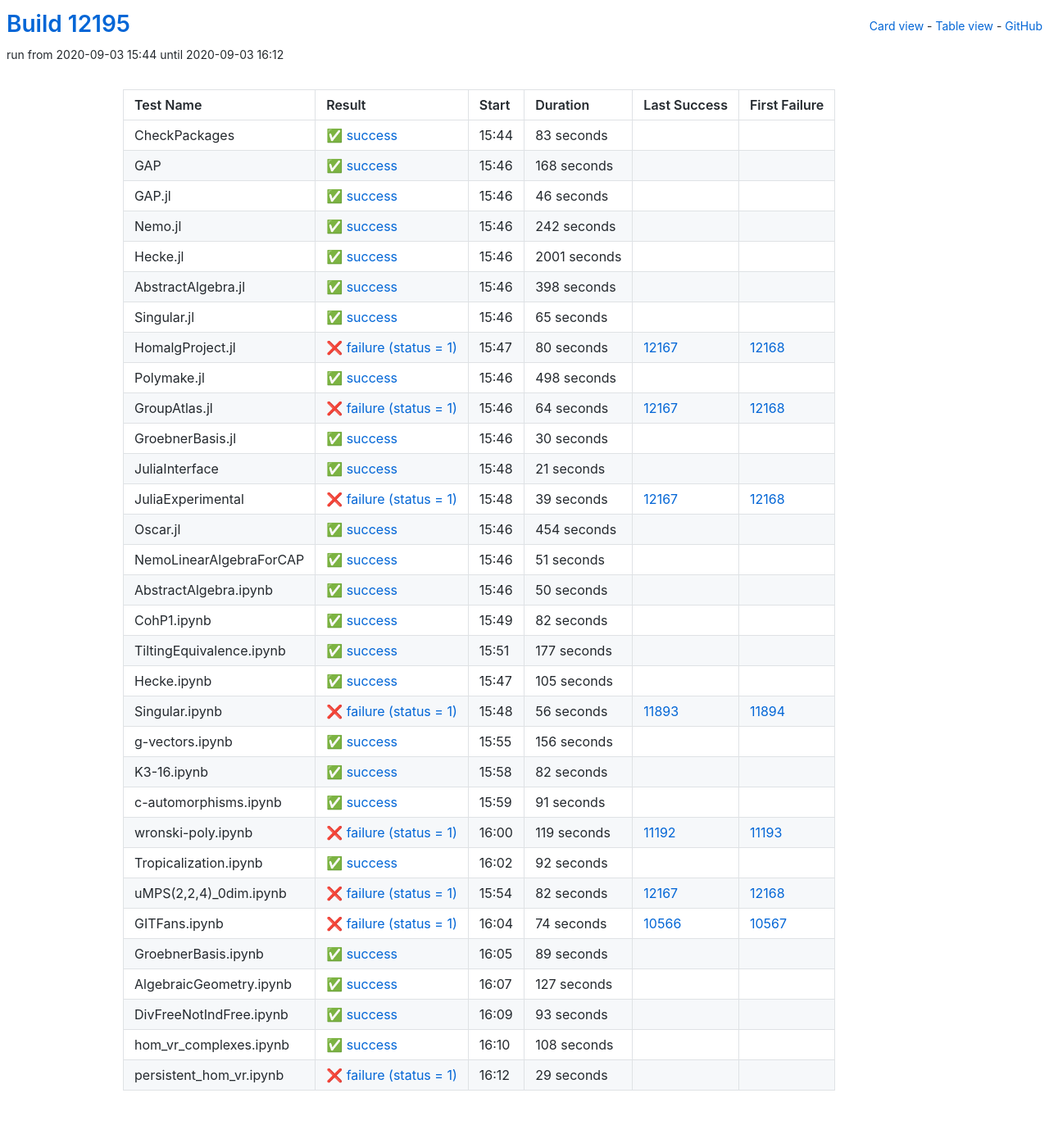
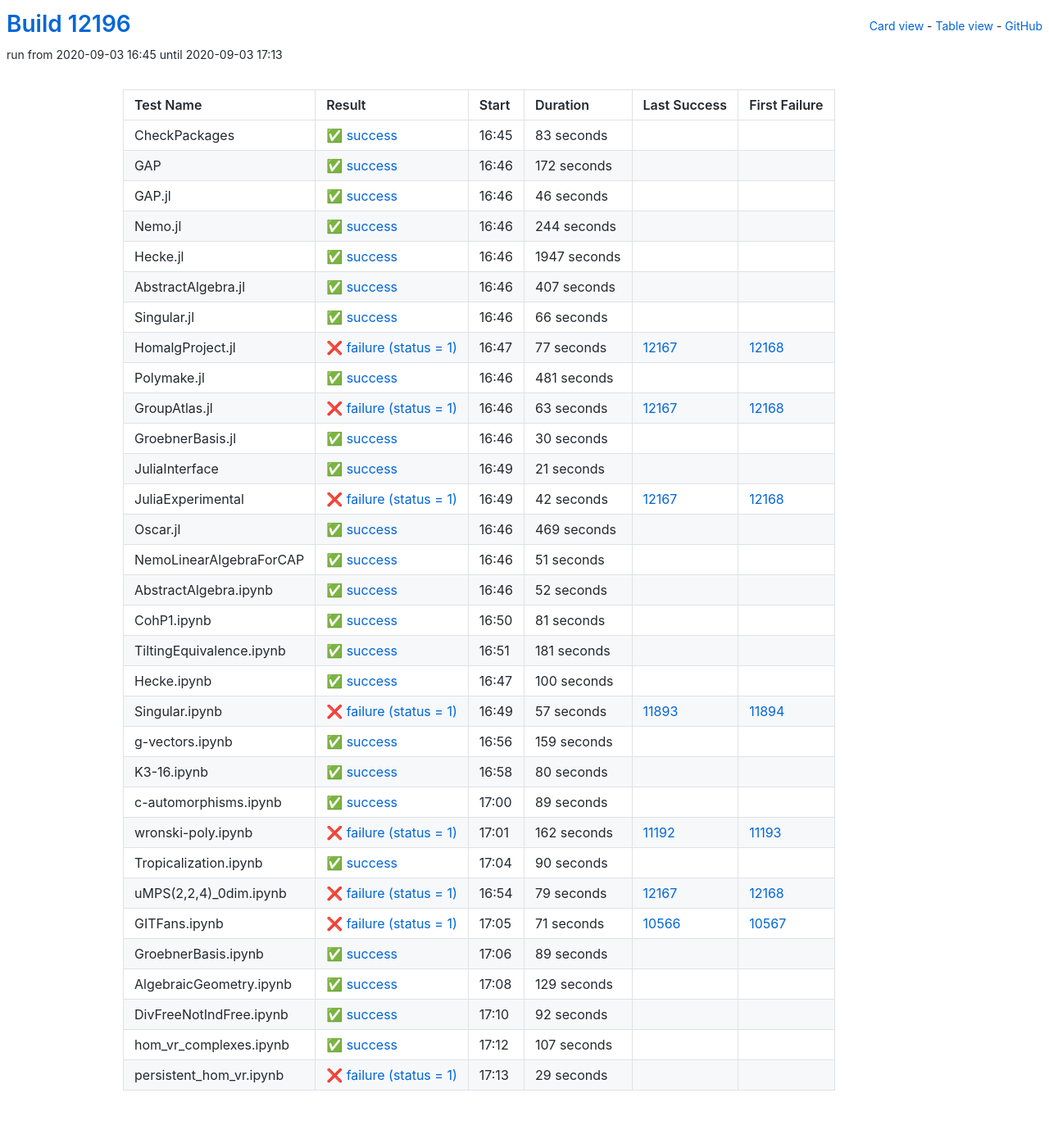
Before and after one commit to oscar-system/oscar-ci-status, a Jekyll site: the page built from table.html, in a window 1280 px wide. Shown: the whole page at 82% size. Built offline with Jekyll 4.4.1, drawn with Linux system fonts in a browser that asks for light colours.

Commit message:
Build #12196

```diff
--- a/_data/ci.yml
+++ b/_data/ci.yml
@@ -1,6 +1,6 @@
 ---
-build: 12195
-build_url: https://oscarci.mathematik.uni-kl.de/job/oscar/12195/
+build: 12196
+build_url: https://oscarci.mathematik.uni-kl.de/job/oscar/12196/
 job: oscar
 organization: oscar-system
 repo: oscar-ci-status
@@ -8,8 +8,8 @@
 tests:
 - name: CheckPackages
   id: checkpackages
-  log: https://oscarci.mathematik.uni-kl.de/job/oscar/12195/artifact/logs/build-12195/CheckPackages.log
-  start: 2020-09-03 15:44
+  log: https://oscarci.mathematik.uni-kl.de/job/oscar/12196/artifact/logs/build-12196/CheckPackages.log
+  start: 2020-09-03 16:45
   success: true
   exitcode: 0
   status: success
@@ -20,20 +20,20 @@
   first_failure_url:
 - name: GAP
   id: gap
-  log: https://oscarci.mathematik.uni-kl.de/job/oscar/12195/artifact/logs/build-12195/GAP.log
-  start: 2020-09-03 15:46
+  log: https://oscarci.mathematik.uni-kl.de/job/oscar/12196/artifact/logs/build-12196/GAP.log
+  start: 2020-09-03 16:46
   success: true
   exitcode: 0
   status: success
-  duration: 168
+  duration: 172
   last_success: false
   last_success_url:
   first_failure: false
   first_failure_url:
 - name: GAP.jl
   id: gap-jl
-  log: https://oscarci.mathematik.uni-kl.de/job/oscar/12195/artifact/logs/build-12195/GAP.jl.log
-  start: 2020-09-03 15:46
+  log: https://oscarci.mathematik.uni-kl.de/job/oscar/12196/artifact/logs/build-12196/GAP.jl.log
+  start: 2020-09-03 16:46
   success: true
   exitcode: 0
   status: success
@@ -44,92 +44,92 @@
   first_failure_url:
 - name: Nemo.jl
   id: nemo-jl
-  log: https://oscarci.mathematik.uni-kl.de/job/oscar/12195/artifact/logs/build-12195/Nemo.jl.log
-  start: 2020-09-03 15:46
+  log: https://oscarci.mathematik.uni-kl.de/job/oscar/12196/artifact/logs/build-12196/Nemo.jl.log
+  start: 2020-09-03 16:46
   success: true
   exitcode: 0
   status: success
-  duration: 242
+  duration: 244
   last_success: false
   last_success_url:
   first_failure: false
   first_failure_url:
 - name: Hecke.jl
   id: hecke-jl
-  log: https://oscarci.mathematik.uni-kl.de/job/oscar/12195/artifact/logs/build-12195/Hecke.jl.log
-  start: 2020-09-03 15:46
+  log: https://oscarci.mathematik.uni-kl.de/job/oscar/12196/artifact/logs/build-12196/Hecke.jl.log
+  start: 2020-09-03 16:46
   success: true
   exitcode: 0
   status: success
-  duration: 2001
+  duration: 1947
   last_success: false
   last_success_url:
   first_failure: false
   first_failure_url:
 - name: AbstractAlgebra.jl
   id: abstractalgebra-jl
-  log: https://oscarci.mathematik.uni-kl.de/job/oscar/12195/artifact/logs/build-12195/AbstractAlgebra.jl.log
-  start: 2020-09-03 15:46
+  log: https://oscarci.mathematik.uni-kl.de/job/oscar/12196/artifact/logs/build-12196/AbstractAlgebra.jl.log
+  start: 2020-09-03 16:46
   success: true
   exitcode: 0
   status: success
-  duration: 398
+  duration: 407
   last_success: false
   last_success_url:
   first_failure: false
   first_failure_url:
 - name: Singular.jl
   id: singular-jl
-  log: https://oscarci.mathematik.uni-kl.de/job/oscar/12195/artifact/logs/build-12195/Singular.jl.log
-  start: 2020-09-03 15:46
+  log: https://oscarci.mathematik.uni-kl.de/job/oscar/12196/artifact/logs/build-12196/Singular.jl.log
+  start: 2020-09-03 16:46
   success: true
   exitcode: 0
   status: success
-  duration: 65
+  duration: 66
   last_success: false
   last_success_url:
   first_failure: false
   first_failure_url:
 - name: HomalgProject.jl
   id: homalgproject-jl
-  log: https://oscarci.mathematik.uni-kl.de/job/oscar/12195/artifact/logs/build-12195/HomalgProject.jl.log
-  start: 2020-09-03 15:47
+  log: https://oscarci.mathematik.uni-kl.de/job/oscar/12196/artifact/logs/build-12196/HomalgProject.jl.log
+  start: 2020-09-03 16:47
   success: false
   exitcode: 1
   status: failure
-  duration: 80
+  duration: 77
   last_success: 12167
   last_success_url: https://oscarci.mathematik.uni-kl.de/job/oscar/12167/
   first_failure: 12168
   first_failure_url: https://oscarci.mathematik.uni-kl.de/job/oscar/12168/
 - name: Polymake.jl
   id: polymake-jl
-  log: https://oscarci.mathematik.uni-kl.de/job/oscar/12195/artifact/logs/build-12195/Polymake.jl.log
-  start: 2020-09-03 15:46
+  log: https://oscarci.mathematik.uni-kl.de/job/oscar/12196/artifact/logs/build-12196/Polymake.jl.log
+  start: 2020-09-03 16:46
   success: true
   exitcode: 0
   status: success
-  duration: 498
+  duration: 481
   last_success: false
   last_success_url:
   first_failure: false
   first_failure_url:
 - name: GroupAtlas.jl
   id: groupatlas-jl
-  log: https://oscarci.mathematik.uni-kl.de/job/oscar/12195/artifact/logs/build-12195/GroupAtlas.jl.log
-  start: 2020-09-03 15:46
+  log: https://oscarci.mathematik.uni-kl.de/job/oscar/12196/artifact/logs/build-12196/GroupAtlas.jl.log
+  start: 2020-09-03 16:46
   success: false
   exitcode: 1
   status: failure
-  duration: 64
+  duration: 63
   last_success: 12167
   last_success_url: https://oscarci.mathematik.uni-kl.de/job/oscar/12167/
   first_failure: 12168
   first_failure_url: https://oscarci.mathematik.uni-kl.de/job/oscar/12168/
 - name: GroebnerBasis.jl
   id: groebnerbasis-jl
-  log: https://oscarci.mathematik.uni-kl.de/job/oscar/12195/artifact/logs/build-12195/GroebnerBasis.jl.log
-  start: 2020-09-03 15:46
+  log: https://oscarci.mathematik.uni-kl.de/job/oscar/12196/artifact/logs/build-12196/GroebnerBasis.jl.log
+  start: 2020-09-03 16:46
   success: true
   exitcode: 0
   status: success
@@ -140,8 +140,8 @@
   first_failure_url:
 - name: JuliaInterface
   id: juliainterface
-  log: https://oscarci.mathematik.uni-kl.de/job/oscar/12195/artifact/logs/build-12195/JuliaInterface.log
-  start: 2020-09-03 15:48
+  log: https://oscarci.mathematik.uni-kl.de/job/oscar/12196/artifact/logs/build-12196/JuliaInterface.log
+  start: 2020-09-03 16:49
   success: true
   exitcode: 0
   status: success
@@ -152,32 +152,32 @@
   first_failure_url:
 - name: JuliaExperimental
   id: juliaexperimental
-  log: https://oscarci.mathematik.uni-kl.de/job/oscar/12195/artifact/logs/build-12195/JuliaExperimental.log
-  start: 2020-09-03 15:48
+  log: https://oscarci.mathematik.uni-kl.de/job/oscar/12196/artifact/logs/build-12196/JuliaExperimental.log
+  start: 2020-09-03 16:49
   success: false
   exitcode: 1
   status: failure
-  duration: 39
+  duration: 42
   last_success: 12167
   last_success_url: https://oscarci.mathematik.uni-kl.de/job/oscar/12167/
   first_failure: 12168
   first_failure_url: https://oscarci.mathematik.uni-kl.de/job/oscar/12168/
 - name: Oscar.jl
   id: oscar-jl
-  log: https://oscarci.mathematik.uni-kl.de/job/oscar/12195/artifact/logs/build-12195/Oscar.jl.log
-  start: 2020-09-03 15:46
+  log: https://oscarci.mathematik.uni-kl.de/job/oscar/12196/artifact/logs/build-12196/Oscar.jl.log
+  start: 2020-09-03 16:46
   success: true
   exitcode: 0
   status: success
-  duration: 454
+  duration: 469
   last_success: false
   last_success_url:
   first_failure: false
   first_failure_url:
 - name: NemoLinearAlgebraForCAP
   id: nemolinearalgebraforcap
-  log: https://oscarci.mathematik.uni-kl.de/job/oscar/12195/artifact/logs/build-12195/NemoLinearAlgebraForCAP.log
-  start: 2020-09-03 15:46
+  log: https://oscarci.mathematik.uni-kl.de/job/oscar/12196/artifact/logs/build-12196/NemoLinearAlgebraForCAP.log
+  start: 2020-09-03 16:46
   success: true
   exitcode: 0
   status: success
@@ -188,152 +188,152 @@
   first_failure_url:
 - name: AbstractAlgebra.ipynb
   id: abstractalgebra-ipynb
-  log: https://oscarci.mathematik.uni-kl.de/job/oscar/12195/artifact/logs/build-12195/AbstractAlgebra.ipynb.log
-  start: 2020-09-03 15:46
+  log: https://oscarci.mathematik.uni-kl.de/job/oscar/12196/artifact/logs/build-12196/AbstractAlgebra.ipynb.log
+  start: 2020-09-03 16:46
   success: true
   exitcode: 0
   status: success
-  duration: 50
+  duration: 52
   last_success: false
   last_success_url:
   first_failure: false
   first_failure_url:
 - name: CohP1.ipynb
   id: cohp1-ipynb
-  log: https://oscarci.mathematik.uni-kl.de/job/oscar/12195/artifact/logs/build-12195/CohP1.ipynb.log
-  start: 2020-09-03 15:49
+  log: https://oscarci.mathematik.uni-kl.de/job/oscar/12196/artifact/logs/build-12196/CohP1.ipynb.log
+  start: 2020-09-03 16:50
   success: true
   exitcode: 0
   status: success
-  duration: 82
+  duration: 81
   last_success: false
   last_success_url:
   first_failure: false
   first_failure_url:
 - name: TiltingEquivalence.ipynb
   id: tiltingequivalence-ipynb
-  log: https://oscarci.mathematik.uni-kl.de/job/oscar/12195/artifact/logs/build-12195/TiltingEquivalence.ipynb.log
-  start: 2020-09-03 15:51
+  log: https://oscarci.mathematik.uni-kl.de/job/oscar/12196/artifact/logs/build-12196/TiltingEquivalence.ipynb.log
+  start: 2020-09-03 16:51
   success: true
   exitcode: 0
   status: success
-  duration: 177
+  duration: 181
   last_success: false
   last_success_url:
   first_failure: false
   first_failure_url:
 - name: Hecke.ipynb
   id: hecke-ipynb
-  log: https://oscarci.mathematik.uni-kl.de/job/oscar/12195/artifact/logs/build-12195/Hecke.ipynb.log
-  start: 2020-09-03 15:47
+  log: https://oscarci.mathematik.uni-kl.de/job/oscar/12196/artifact/logs/build-12196/Hecke.ipynb.log
+  start: 2020-09-03 16:47
   success: true
   exitcode: 0
   status: success
-  duration: 105
+  duration: 100
   last_success: false
   last_success_url:
   first_failure: false
   first_failure_url:
 - name: Singular.ipynb
   id: singular-ipynb
-  log: https://oscarci.mathematik.uni-kl.de/job/oscar/12195/artifact/logs/build-12195/Singular.ipynb.log
-  start: 2020-09-03 15:48
+  log: https://oscarci.mathematik.uni-kl.de/job/oscar/12196/artifact/logs/build-12196/Singular.ipynb.log
+  start: 2020-09-03 16:49
   success: false
   exitcode: 1
   status: failure
-  duration: 56
+  duration: 57
   last_success: 11893
   last_success_url: https://oscarci.mathematik.uni-kl.de/job/oscar/11893/
   first_failure: 11894
   first_failure_url: https://oscarci.mathematik.uni-kl.de/job/oscar/11894/
 - name: g-vectors.ipynb
   id: g-vectors-ipynb
-  log: https://oscarci.mathematik.uni-kl.de/job/oscar/12195/artifact/logs/build-12195/g-vectors.ipynb.log
-  start: 2020-09-03 15:55
+  log: https://oscarci.mathematik.uni-kl.de/job/oscar/12196/artifact/logs/build-12196/g-vectors.ipynb.log
+  start: 2020-09-03 16:56
   success: true
   exitcode: 0
   status: success
-  duration: 156
+  duration: 159
   last_success: false
   last_success_url:
   first_failure: false
   first_failure_url:
 - name: K3-16.ipynb
   id: k3-16-ipynb
-  log: https://oscarci.mathematik.uni-kl.de/job/oscar/12195/artifact/logs/build-12195/K3-16.ipynb.log
-  start: 2020-09-03 15:58
+  log: https://oscarci.mathematik.uni-kl.de/job/oscar/12196/artifact/logs/build-12196/K3-16.ipynb.log
+  start: 2020-09-03 16:58
   success: true
   exitcode: 0
   status: success
-  duration: 82
+  duration: 80
   last_success: false
   last_success_url:
   first_failure: false
   first_failure_url:
 - name: c-automorphisms.ipynb
   id: c-automorphisms-ipynb
-  log: https://oscarci.mathematik.uni-kl.de/job/oscar/12195/artifact/logs/build-12195/c-automorphisms.ipynb.log
-  start: 2020-09-03 15:59
+  log: https://oscarci.mathematik.uni-kl.de/job/oscar/12196/artifact/logs/build-12196/c-automorphisms.ipynb.log
+  start: 2020-09-03 17:00
   success: true
   exitcode: 0
   status: success
-  duration: 91
+  duration: 89
   last_success: false
   last_success_url:
   first_failure: false
   first_failure_url:
 - name: wronski-poly.ipynb
   id: wronski-poly-ipynb
-  log: https://oscarci.mathematik.uni-kl.de/job/oscar/12195/artifact/logs/build-12195/wronski-poly.ipynb.log
-  start: 2020-09-03 16:00
+  log: https://oscarci.mathematik.uni-kl.de/job/oscar/12196/artifact/logs/build-12196/wronski-poly.ipynb.log
+  start: 2020-09-03 17:01
   success: false
   exitcode: 1
   status: failure
-  duration: 119
+  duration: 162
   last_success: 11192
   last_success_url: https://oscarci.mathematik.uni-kl.de/job/oscar/11192/
   first_failure: 11193
   first_failure_url: https://oscarci.mathematik.uni-kl.de/job/oscar/11193/
 - name: Tropicalization.ipynb
   id: tropicalization-ipynb
-  log: https://oscarci.mathematik.uni-kl.de/job/oscar/12195/artifact/logs/build-12195/Tropicalization.ipynb.log
-  start: 2020-09-03 16:02
+  log: https://oscarci.mathematik.uni-kl.de/job/oscar/12196/artifact/logs/build-12196/Tropicalization.ipynb.log
+  start: 2020-09-03 17:04
   success: true
   exitcode: 0
   status: success
-  duration: 92
+  duration: 90
   last_success: false
   last_success_url:
   first_failure: false
   first_failure_url:
 - name: uMPS(2,2,4)_0dim.ipynb
   id: umps-2-2-4-0dim-ipynb
-  log: https://oscarci.mathematik.uni-kl.de/job/oscar/12195/artifact/logs/build-12195/uMPS-2-2-4-_0dim.ipynb.log
-  start: 2020-09-03 15:54
+  log: https://oscarci.mathematik.uni-kl.de/job/oscar/12196/artifact/logs/build-12196/uMPS-2-2-4-_0dim.ipynb.log
+  start: 2020-09-03 16:54
   success: false
   exitcode: 1
   status: failure
-  duration: 82
+  duration: 79
   last_success: 12167
   last_success_url: https://oscarci.mathematik.uni-kl.de/job/oscar/12167/
   first_failure: 12168
   first_failure_url: https://oscarci.mathematik.uni-kl.de/job/oscar/12168/
 - name: GITFans.ipynb
   id: gitfans-ipynb
-  log: https://oscarci.mathematik.uni-kl.de/job/oscar/12195/artifact/logs/build-12195/GITFans.ipynb.log
-  start: 2020-09-03 16:04
+  log: https://oscarci.mathematik.uni-kl.de/job/oscar/12196/artifact/logs/build-12196/GITFans.ipynb.log
+  start: 2020-09-03 17:05
   success: false
   exitcode: 1
   status: failure
-  duration: 74
+  duration: 71
   last_success: 10566
   last_success_url: https://oscarci.mathematik.uni-kl.de/job/oscar/10566/
   first_failure: 10567
   first_failure_url: https://oscarci.mathematik.uni-kl.de/job/oscar/10567/
 - name: GroebnerBasis.ipynb
   id: groebnerbasis-ipynb
-  log: https://oscarci.mathematik.uni-kl.de/job/oscar/12195/artifact/logs/build-12195/GroebnerBasis.ipynb.log
-  start: 2020-09-03 16:05
+  log: https://oscarci.mathematik.uni-kl.de/job/oscar/12196/artifact/logs/build-12196/GroebnerBasis.ipynb.log
+  start: 2020-09-03 17:06
   success: true
   exitcode: 0
   status: success
@@ -344,44 +344,44 @@
   first_failure_url:
 - name: AlgebraicGeometry.ipynb
   id: algebraicgeometry-ipynb
-  log: https://oscarci.mathematik.uni-kl.de/job/oscar/12195/artifact/logs/build-12195/AlgebraicGeometry.ipynb.log
-  start: 2020-09-03 16:07
+  log: https://oscarci.mathematik.uni-kl.de/job/oscar/12196/artifact/logs/build-12196/AlgebraicGeometry.ipynb.log
+  start: 2020-09-03 17:08
   success: true
   exitcode: 0
   status: success
-  duration: 127
+  duration: 129
   last_success: false
   last_success_url:
   first_failure: false
   first_failure_url:
 - name: DivFreeNotIndFree.ipynb
   id: divfreenotindfree-ipynb
-  log: https://oscarci.mathematik.uni-kl.de/job/oscar/12195/artifact/logs/build-12195/DivFreeNotIndFree.ipynb.log
-  start: 2020-09-03 16:09
+  log: https://oscarci.mathematik.uni-kl.de/job/oscar/12196/artifact/logs/build-12196/DivFreeNotIndFree.ipynb.log
+  start: 2020-09-03 17:10
   success: true
   exitcode: 0
   status: success
-  duration: 93
+  duration: 92
   last_success: false
   last_success_url:
   first_failure: false
   first_failure_url:
 - name: hom_vr_complexes.ipynb
   id: hom-vr-complexes-ipynb
-  log: https://oscarci.mathematik.uni-kl.de/job/oscar/12195/artifact/logs/build-12195/hom_vr_complexes.ipynb.log
-  start: 2020-09-03 16:10
+  log: https://oscarci.mathematik.uni-kl.de/job/oscar/12196/artifact/logs/build-12196/hom_vr_complexes.ipynb.log
+  start: 2020-09-03 17:12
   success: true
   exitcode: 0
   status: success
-  duration: 108
+  duration: 107
   last_success: false
   last_success_url:
   first_failure: false
   first_failure_url:
 - name: persistent_hom_vr.ipynb
   id: persistent-hom-vr-ipynb
-  log: https://oscarci.mathematik.uni-kl.de/job/oscar/12195/artifact/logs/build-12195/persistent_hom_vr.ipynb.log
-  start: 2020-09-03 16:12
+  log: https://oscarci.mathematik.uni-kl.de/job/oscar/12196/artifact/logs/build-12196/persistent_hom_vr.ipynb.log
+  start: 2020-09-03 17:13
   success: false
   exitcode: 1
   status: failure
```
Also changed, not shown: README.md.
